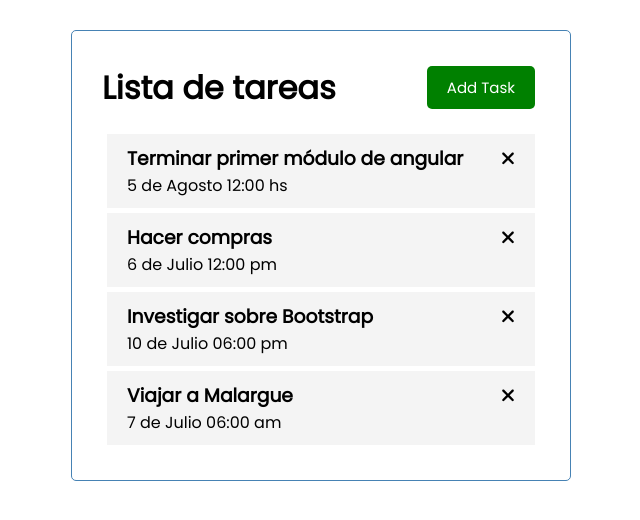
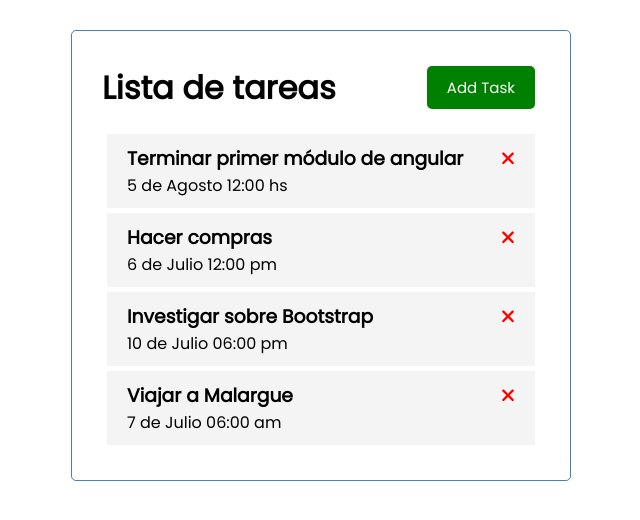
Before and after one commit to TomCab98/task-list, an Angular app: page / in a window 1280 px wide. Shown: the top 520 px of the page, without its empty margins (319-959 px from the left). Built offline with nearby package versions, Linux system fonts and the light colour scheme; data requests are answered from the project's data file.

Commit message:
Servicio y servidor de tareas

```diff
--- /dev/null
+++ b/db.json
@@ -0,0 +1,28 @@
+{
+    "tasks": [
+        {
+            "id": 1,
+            "text": "Terminar primer módulo de angular",
+            "day": "5 de Agosto 12:00 hs",
+            "reminder": true
+        },
+        {
+            "id": 2,
+            "text": "Hacer compras",
+            "day": "6 de Julio 12:00 pm",
+            "reminder": true
+        },
+        {
+            "id": 3,
+            "text": "Investigar sobre Bootstrap",
+            "day": "10 de Julio 06:00 pm",
+            "reminder": false
+        },
+        {
+            "id": 4,
+            "text": "Viajar a Malargue",
+            "day": "7 de Julio 06:00 am",
+            "reminder": true
+        }
+    ]
+}
--- a/package.json
+++ b/package.json
@@ -6,7 +6,8 @@
     "start": "ng serve",
     "build": "ng build",
     "watch": "ng build --watch --configuration development",
-    "test": "ng test"
+    "test": "ng test",
+    "server": "json-server --watch db.json --port 5001"
   },
   "private": true,
   "dependencies": {
@@ -23,6 +24,7 @@
     "@fortawesome/free-brands-svg-icons": "^6.1.1",
     "@fortawesome/free-regular-svg-icons": "^6.1.1",
     "@fortawesome/free-solid-svg-icons": "^6.1.1",
+    "json-server": "^0.17.0",
     "rxjs": "~7.5.0",
     "tslib": "^2.3.0",
     "zone.js": "~0.11.4"
--- a/src/app/app.module.ts
+++ b/src/app/app.module.ts
@@ -1,12 +1,13 @@
 import { NgModule } from '@angular/core';
 import { BrowserModule } from '@angular/platform-browser';
+import { FontAwesomeModule } from '@fortawesome/angular-fontawesome';
+import { HttpClientModule } from '@angular/common/http';
 
 import { AppComponent } from './app.component';
 import { HeaderComponent } from './components/header/header.component';
 import { BotonComponent } from './components/boton/boton.component';
 import { TasksComponent } from './components/tasks/tasks.component';
 import { TaskItemComponent } from './components/task-item/task-item.component';
-import { FontAwesomeModule } from '@fortawesome/angular-fontawesome';
 
 @NgModule({
   declarations: [
@@ -18,7 +19,8 @@ import { FontAwesomeModule } from '@fortawesome/angular-fontawesome';
   ],
   imports: [
     BrowserModule,
-    FontAwesomeModule
+    FontAwesomeModule,
+    HttpClientModule
   ],
   providers: [],
   bootstrap: [AppComponent]
--- a/src/app/components/task-item/task-item.component.html
+++ b/src/app/components/task-item/task-item.component.html
@@ -1,4 +1,12 @@
 <div class = "task">
-    <h3> {{task.text}} <fa-icon [icon] = "faTimes"></fa-icon> </h3>
-    <p> {{task.day}} </p>
+    <h3>
+        {{task.text}}
+        <fa-icon
+            [icon] = "faTimes"
+            [ngStyle] = "{'color':'red'}"
+        ></fa-icon>
+    </h3>
+    <p>
+        {{task.day}}
+    </p>
 </div>
--- a/src/app/components/tasks/tasks.component.ts
+++ b/src/app/components/tasks/tasks.component.ts
@@ -1,6 +1,6 @@
 import { Component, OnInit } from '@angular/core';
-import { Task } from '../../Task';
-import { TASKS } from '../../mock-task';
+import { TaskService } from '../../service/task.service'
+import { Task } from '../../Task'
 
 @Component({
   selector: 'app-tasks',
@@ -9,11 +9,15 @@ import { TASKS } from '../../mock-task';
 })
 export class TasksComponent implements OnInit {
 
-  tasks: Task[] = TASKS;
+  tasks: Task[] = [];
 
-  constructor() { }
+  constructor(
+    private taskService: TaskService
+  ) { }
 
   ngOnInit(): void {
+    //Like Promise
+    this.taskService.getTask().subscribe((tasks) => (this.tasks = tasks));
   }
 
 }
--- /dev/null
+++ b/src/app/service/task.service.ts
@@ -0,0 +1,21 @@
+import { Injectable } from '@angular/core';
+import { HttpClient, HttpHandler } from '@angular/common/http';
+import { Observable, of } from 'rxjs';
+import { Task } from '../Task';
+import { TASKS } from '../mock-task';
+
+@Injectable({
+  providedIn: 'root'
+})
+export class TaskService {
+
+  private apiUrl = 'http://localhost:5001/tasks'
+
+  constructor(
+    private http: HttpClient
+  ) { }
+
+  getTask(): Observable<Task[]> {
+    return this.http.get<Task[]>(this.apiUrl)
+  }
+}
```
Also changed, not shown: 2 other files (tests, documents, lock files or other folders).
